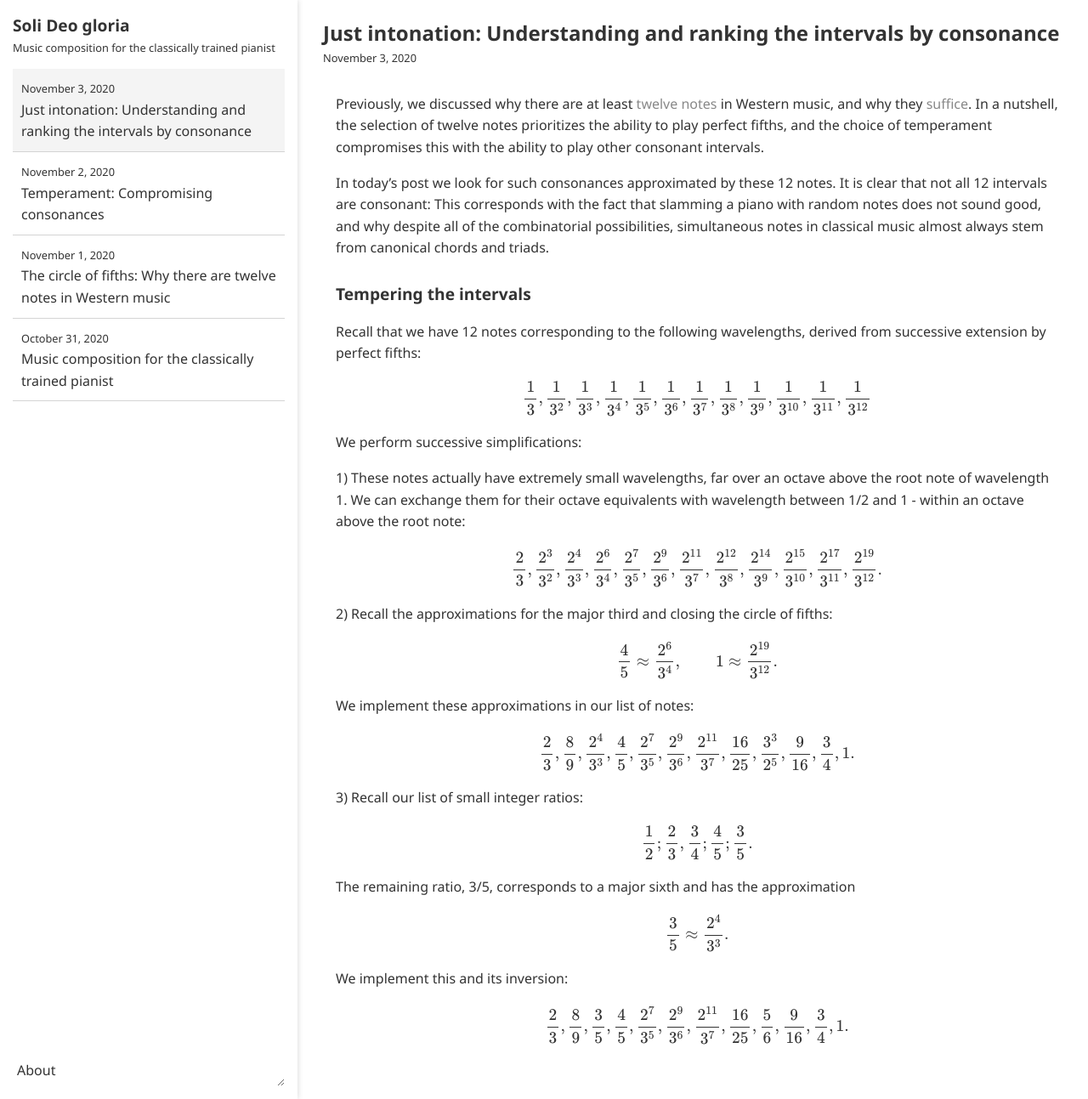
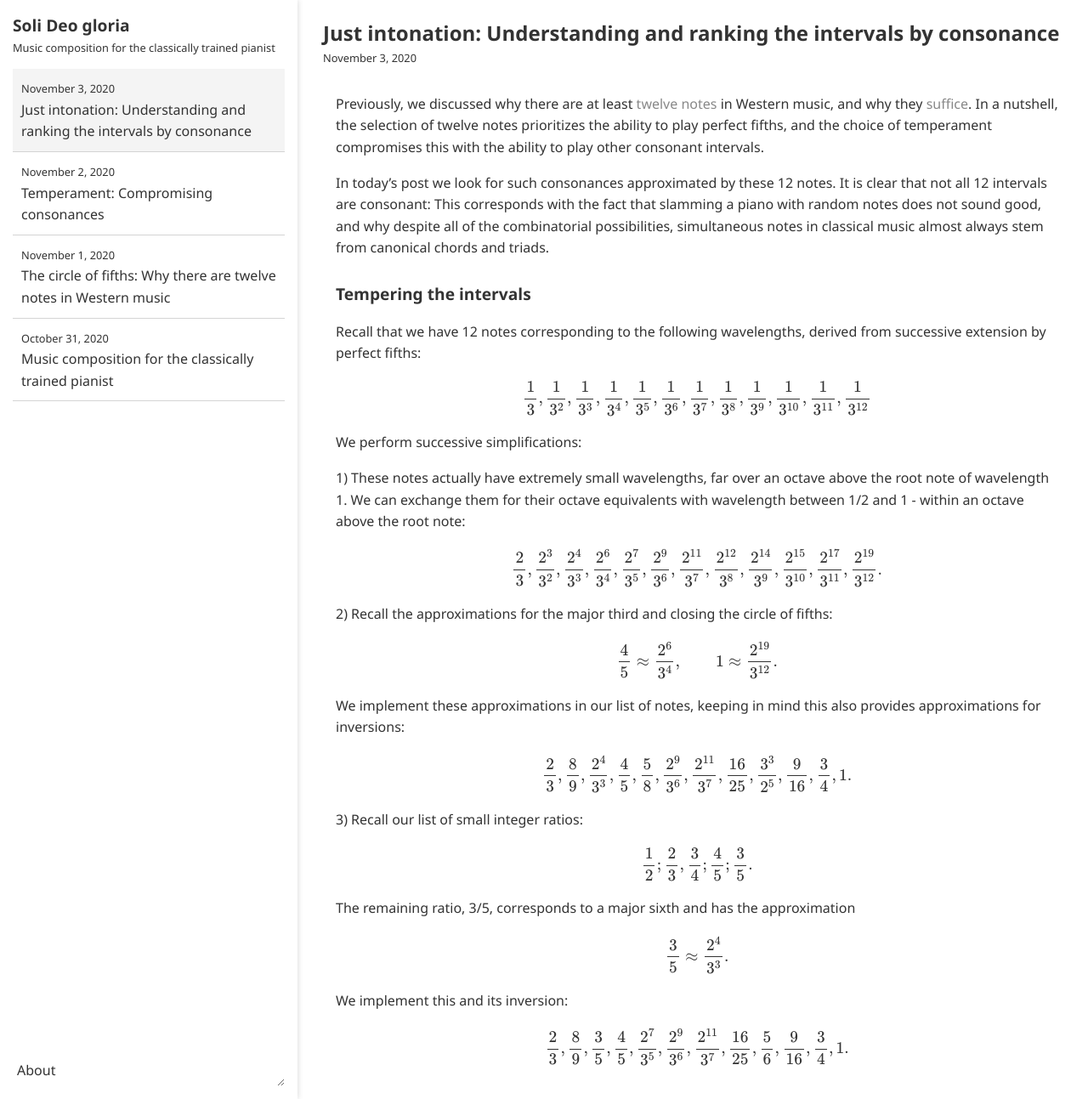
Before and after one commit to ansyblenetwork/sdg, a Jekyll site: the page built from _posts/2020-11-03-just-intonation-understanding-and-ranking-the.md, in a window 1280 px wide and 1293 px high. Shown: the whole window at 85% size. Built offline with Jekyll 4.4.1, drawn with Linux system fonts in a browser that asks for light colours; formulas are drawn with MathJax 3.

Commit message:
Update 2020-11-03-just-intonation-understanding-and-ranking-the.md

```diff
--- a/_posts/2020-11-03-just-intonation-understanding-and-ranking-the.md
+++ b/_posts/2020-11-03-just-intonation-understanding-and-ranking-the.md
@@ -22,9 +22,9 @@ $$\frac{2}{3}, \frac{2^3}{3^2}, \frac{2^4}{3^3}, \frac{2^6}{3^4}, \frac{2^7}{3^5
 
 $$\frac{4}{5} \approx \frac{2^6}{3^4}, \qquad 1 \approx \frac{2^{19}}{3^{12}}.$$
 
-We implement these approximations in our list of notes:
+We implement these approximations in our list of notes, keeping in mind this also provides approximations for inversions:
 
-$$\frac{2}{3}, \frac{8}{9}, \frac{2^4}{3^3}, \frac{4}{5}, \frac{2^7}{3^5}, \frac{2^9}{3^6}, \frac{2^{11}}{3^7}, \frac{16}{25}, \frac{3^3}{2^5}, \frac{9}{16}, \frac{3}{4}, 1.$$
+$$\frac{2}{3}, \frac{8}{9}, \frac{2^4}{3^3}, \frac{4}{5}, \frac{5}{8}, \frac{2^9}{3^6}, \frac{2^{11}}{3^7}, \frac{16}{25}, \frac{3^3}{2^5}, \frac{9}{16}, \frac{3}{4}, 1.$$
 
 3) Recall our list of small integer ratios:
 
```
